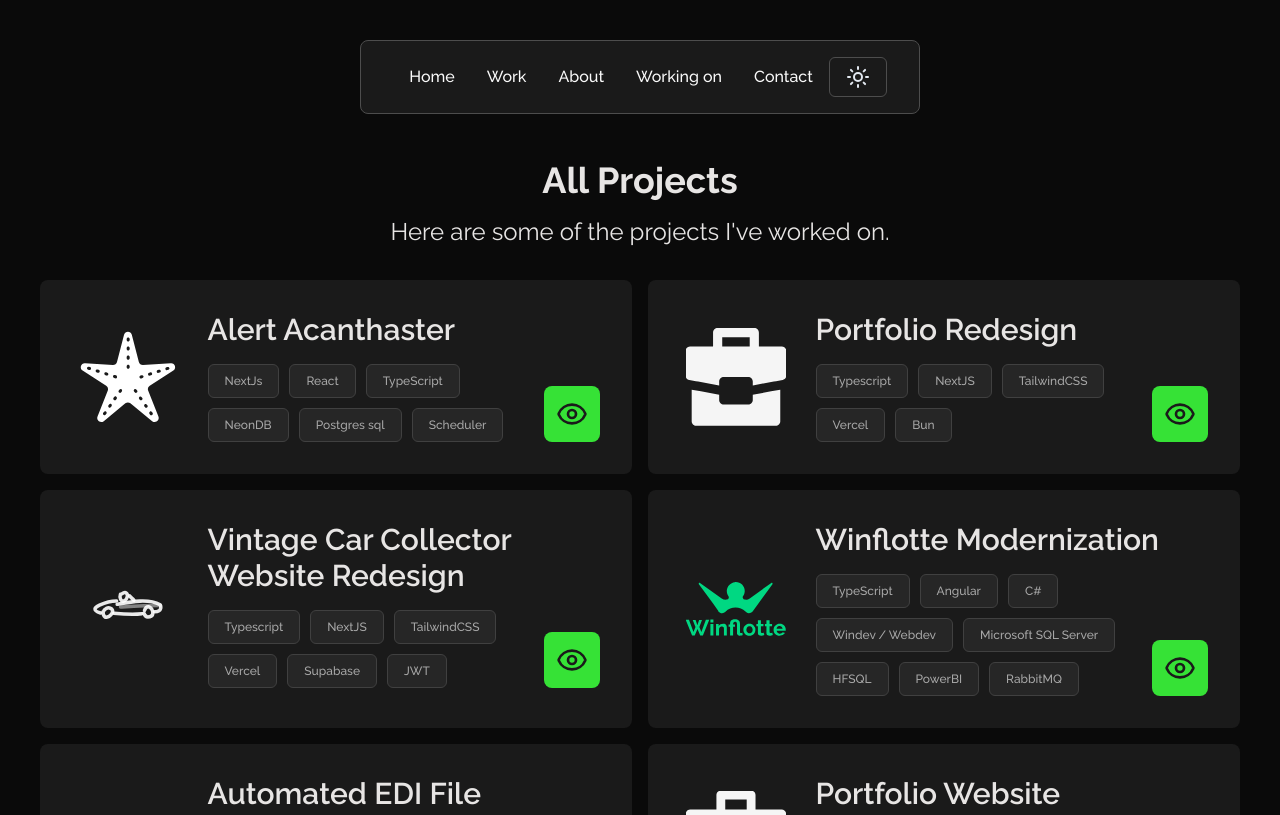
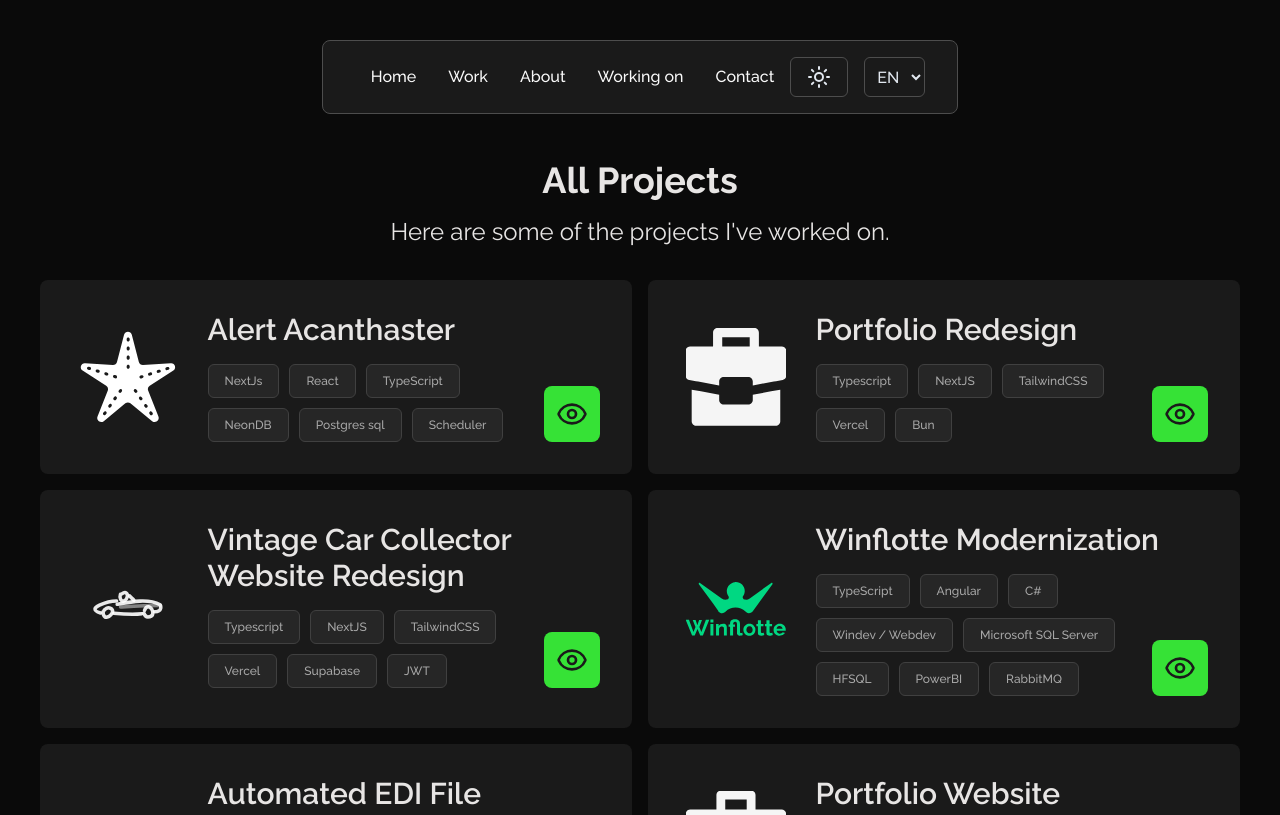
Before and after one commit to virgile953/Portfolio-reborn, a Next.js app: page /en/projects in a window 1280 px wide. Shown: the top 815 px of the page. Built offline with nearby package versions, Linux system fonts and the light colour scheme.

Commit message:
Add unoptimized attribute to images in HeroSection and WorkingOn components; update Navbar for locale handling and routing

```diff
--- a/app/[locale]/components/HeroSection.tsx
+++ b/app/[locale]/components/HeroSection.tsx
@@ -72,6 +72,7 @@
 												src="/imgs/fr.svg"
 												width={24}
 												height={24}
+												unoptimized
 											/>
 										</Tooltip>
 									) : (
@@ -80,6 +81,7 @@
 											src="/imgs/fr.svg"
 											width={24}
 											height={24}
+											unoptimized
 										/>
 									)}
 								</a>
@@ -105,6 +107,7 @@
 												src="/imgs/uk.svg"
 												width={24}
 												height={24}
+												unoptimized
 											/>
 										</Tooltip>
 									) : (
@@ -113,6 +116,7 @@
 											src="/imgs/uk.svg"
 											width={24}
 											height={24}
+											unoptimized
 										/>
 									)}
 								</a>
--- a/app/[locale]/components/WorkingOn.tsx
+++ b/app/[locale]/components/WorkingOn.tsx
@@ -25,6 +25,7 @@
 						alt="Working on 1"
 						width={800}
 						height={500}
+						unoptimized
 					/>
 				</div>
 				<div className="text-l row-span-3">
--- a/app/[locale]/components/ui/Navbar.tsx
+++ b/app/[locale]/components/ui/Navbar.tsx
@@ -1,24 +1,26 @@
 "use client";
-import { BriefcaseBusiness,
+import {
+	BriefcaseBusiness,
 	House,
 	UserRound,
 	Contact as ContactIco,
 	Wrench,
 	Moon,
-	Sun
+	Sun,
 } from "lucide-react";
-import { cn } from "../../../lib/utils"
+import { cn } from "../../../lib/utils";
 import {
 	AnimatePresence,
 	motion,
 	useMotionValueEvent,
 	useScroll,
 } from "framer-motion";
-import {Link} from '@/i18n/routing';
+import { Link, routing } from "@/i18n/routing";
 import React from "react";
 import { useState } from "react";
 import { useTheme } from "next-themes";
 import { useTranslations } from "next-intl";
+import { usePathname, useRouter } from "next/navigation";
 
 type navItem = {
 	name: string;
@@ -27,7 +29,13 @@
 };
 let useAnimation: boolean = true;
 
-export const Navbar = ({redirectionType, animate} : {redirectionType?: "local" | "global", animate?: boolean}) => {
+export const Navbar = ({
+	redirectionType,
+	animate,
+}: {
+	redirectionType?: "local" | "global";
+	animate?: boolean;
+}) => {
 	const t = useTranslations("Navbar");
 	const navItems = [
 		{ name: t("Home"), link: "#home", icon: <House /> },
@@ -39,17 +47,24 @@
 
 	const { scrollYProgress } = useScroll();
 	const theme = useTheme();
-	if (animate == false)
-		useAnimation = false;
-	else
-		useAnimation = true;
+	const pathname = usePathname();
+	const router = useRouter();
+	const currentLocale = pathname.split('/')[1]; // Get current locale from URL
 
-	if (redirectionType && redirectionType === "global")
-	{
-		navItems.forEach(item => {
-			if (!item.link.startsWith("/"))
-				item.link = "/" + item.link;
-		})
+	const handleLanguageChange = (e: React.ChangeEvent<HTMLSelectElement>) => {
+		const newLocale = e.target.value;
+		// Get the path without locale prefix
+		const pathWithoutLocale = pathname.replace(`/${currentLocale}`, '');
+		router.push(`/${newLocale}${pathWithoutLocale}`);
+	};
+
+	if (animate == false) useAnimation = false;
+	else useAnimation = true;
+
+	if (redirectionType && redirectionType === "global") {
+		navItems.forEach((item) => {
+			if (!item.link.startsWith("/")) item.link = "/" + item.link;
+		});
 	}
 
 	const [visible, setVisible] = useState(true);
@@ -100,24 +115,45 @@
 						<span className="block sm:hidden">{navItem.icon}</span>
 						<span className="hidden sm:block font-medium">{navItem.name}</span>
 					</Link>
-
 				))}
-			<button className="relative z-10 inline-flex gap-2.5 h-10 items-center justify-center
+				<button
+					className="relative z-10 inline-flex gap-2.5 h-10 items-center justify-center
 								rounded-md border border-dark-700
 								px-4 ml-auto
 								font-medium text-sm sm:text-base
 								text-slate-200 transition-colors
 								hover:bg-slate-800"
 					onClick={() => {
-					if (theme.theme == "light")
-						theme.setTheme("dark")
-					else
-						theme.setTheme("light")
-
+						if (theme.theme == "light") theme.setTheme("dark");
+						else theme.setTheme("light");
 					}}
 				>
-				<span className="block font-medium">{theme.theme == "light" ? <Moon /> : <Sun />}</span>
+					<span className="block font-medium">
+						{theme.theme == "light" ? <Moon /> : <Sun />}
+					</span>
 				</button>
+
+				<select
+					value={currentLocale}
+					onChange={handleLanguageChange}
+					className="relative z-10 h-10 items-center justify-center
+								rounded-md border border-dark-700
+								px-2 py-0
+								font-medium text-sm sm:text-base
+								bg-transparent
+								text-slate-200 transition-colors
+								hover:bg-slate-800 focus:outline-none"
+				>
+					{routing.locales.map((locale) => (
+						<option
+							key={locale}
+							value={locale}
+							className="bg-dark-200 text-slate-200"
+						>
+							{locale === 'en' ? 'EN' : 'FR'}
+						</option>
+					))}
+				</select>
 			</motion.div>
 		</AnimatePresence>
 	);
--- a/i18n/routing.ts
+++ b/i18n/routing.ts
@@ -4,6 +4,7 @@
 export const routing = defineRouting({
 	locales: ["en", "fr"], // Define in this line the possible languages for translation
 	defaultLocale: "en", // Define in this line the default language to be shown
+	localePrefix: "as-needed",
 });
 
 export const { Link, redirect, usePathname, useRouter } =
```
Also changed, not shown: middleware.ts (+18 -2 lines). Lines whose indentation alone changed are shown as unchanged.
